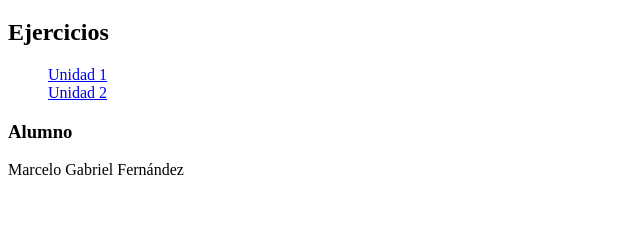
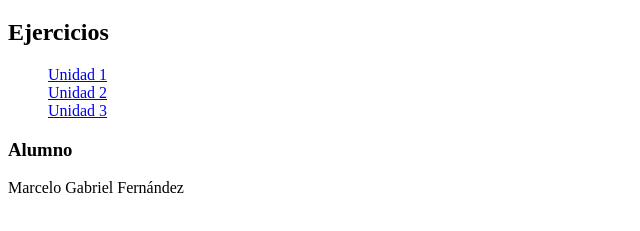
Before and after one commit to kaohhs/codoacodo, a website: page index.html in a window 1280 px wide. Shown: the part 61-292 px from the top of the page, without its empty margins (0-640 px from the left). Drawn offline with Linux system fonts and the light colour scheme.

Commit message:
se agrega html del ejercicio 3 en el index.html

```diff
--- a/index.html
+++ b/index.html
@@ -13,6 +13,7 @@
 <ul style="list-style-type: none;">
     <li> <a href="ej01.html" target="_blank">Unidad 1</a></li>
     <li> <a href="ej02.html" target="_blank">Unidad 2</a></li>
+    <li><a href="ej03.html" target="blank">Unidad 3</a></li>
 
 </ul>
 
```
